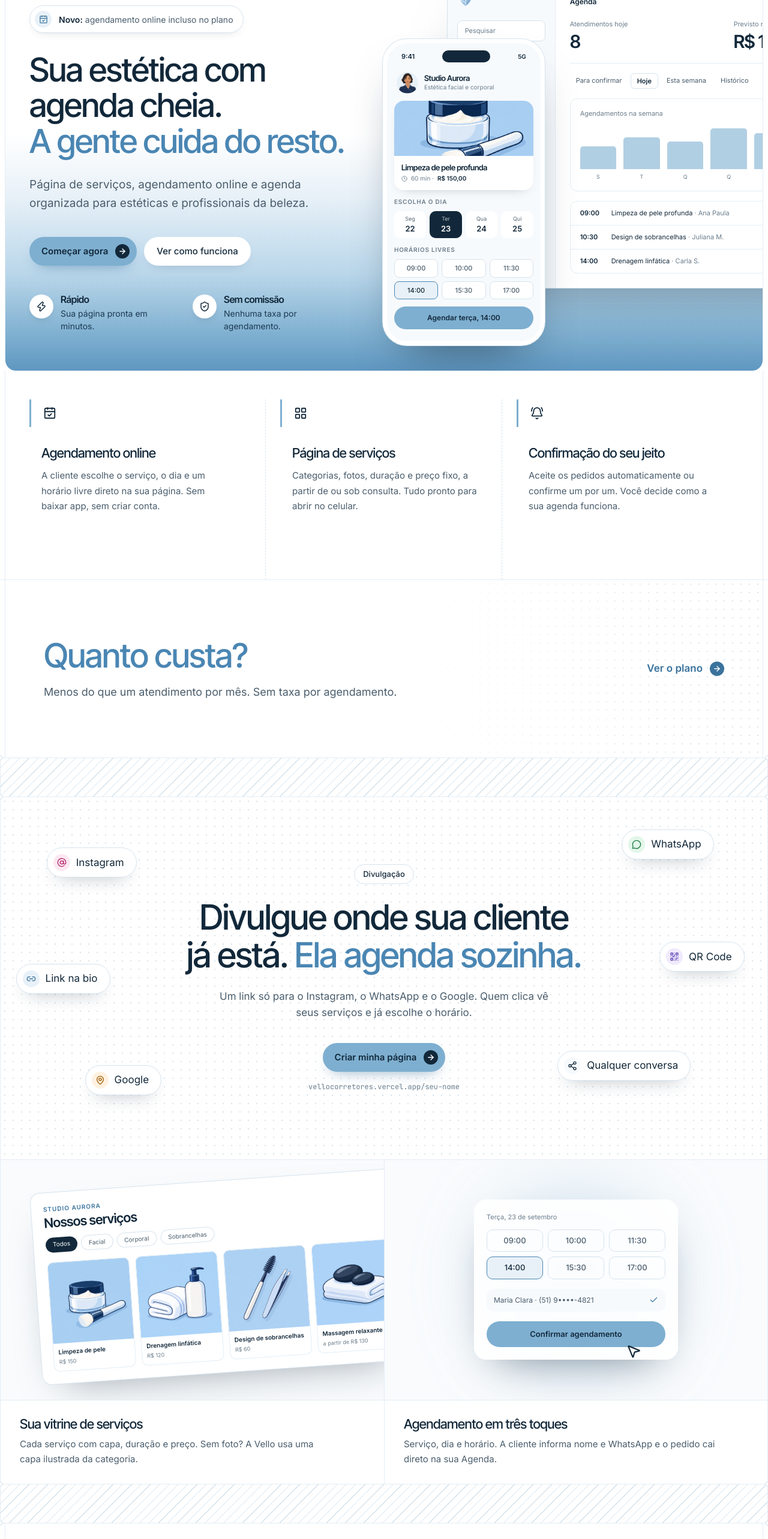
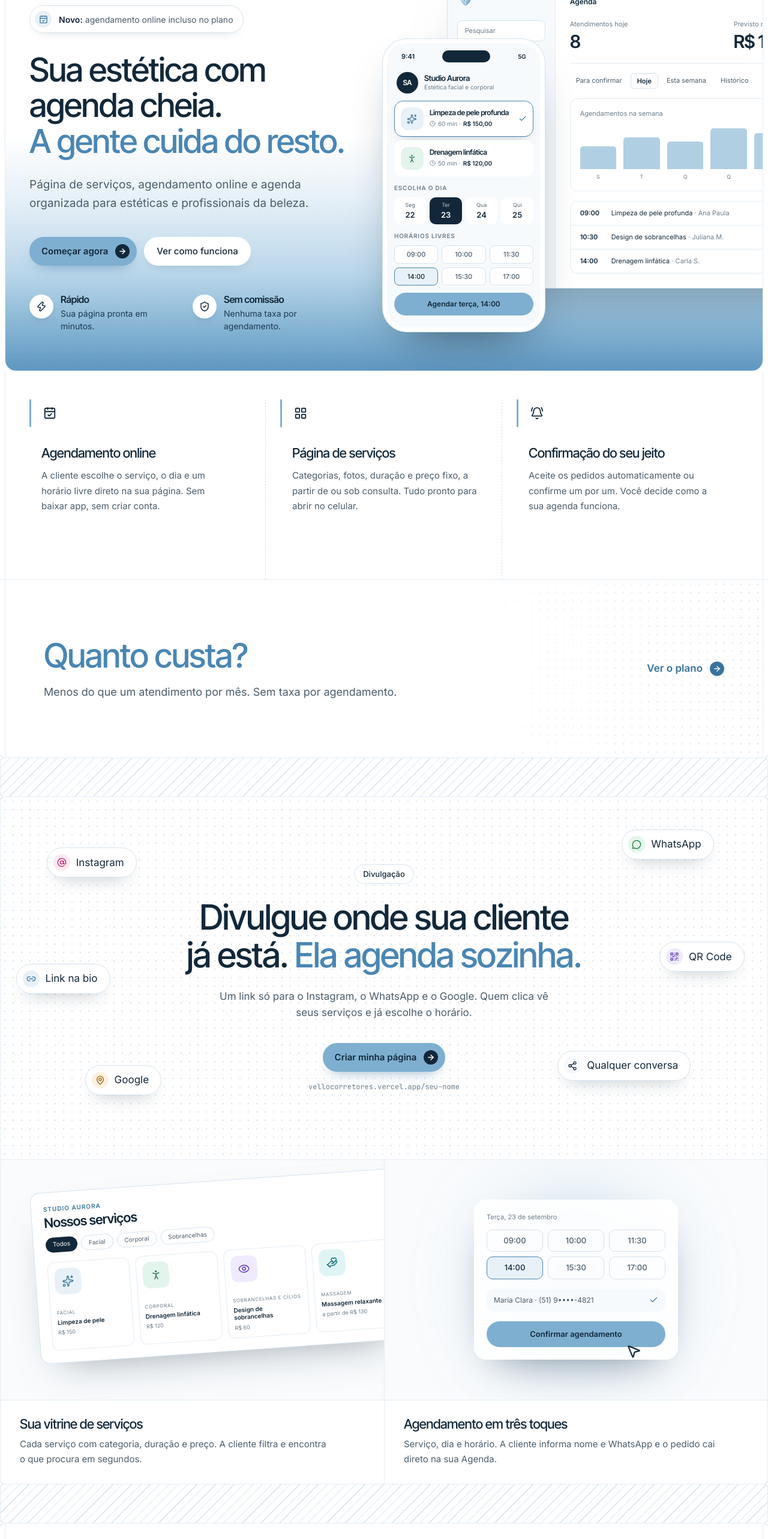
Before and after one commit to VelloCo/vello, a React (Vite) app: page / in a window 1280 px wide. Shown: the part 200-2766 px from the top of the page at 60% size. Built offline with nearby package versions, Linux system fonts and the light colour scheme; no server answers.

Commit message:
Replace landing illustrations with UI mockups and icons
Category covers and the avatar are swapped for colored category icons,
clean service cards and a support chat mockup. Only the closing section
keeps an illustration.

Co-Authored-By: Claude Opus 5 <noreply@anthropic.com>

```diff
--- a/src/components/VelloLandingEstetica.tsx
+++ b/src/components/VelloLandingEstetica.tsx
@@ -1,21 +1,32 @@
 import { useState, type ReactNode } from "react";
+import type { LucideIcon } from "lucide-react";
 import {
   ArrowRight,
   AtSign,
   BellRing,
   CalendarCheck,
   Check,
+  CheckCheck,
   Clock,
+  Eye,
+  Feather,
+  Hand,
+  HandHeart,
+  Headset,
   LayoutGrid,
   Link2,
   MapPin,
   MessageCircle,
   MousePointer2,
+  PersonStanding,
   Plus,
   QrCode,
+  Scissors,
+  Send,
   Share2,
   ShieldCheck,
   Sparkles,
+  Syringe,
   Zap,
 } from "lucide-react";
 import { appPath } from "../lib/paths";
@@ -27,17 +38,27 @@ const login = appPath("/login");
 const support = appPath("/suporte");
 const PRICE = 65.9;
 
-const covers = [
-  ["Facial", "facial"],
-  ["Corporal", "corporal"],
-  ["Depilação", "depilacao"],
-  ["Sobrancelhas e cílios", "sobrancelhas-cilios"],
-  ["Unhas", "unhas"],
-  ["Cabelo", "cabelo"],
-  ["Massagem", "massagem"],
-] as const;
+type Category = { label: string; Icon: LucideIcon; tone: string; examples: string };
 
-const cover = (file: string) => appPath(`/service-covers/${file}.jpg`);
+const categories: Category[] = [
+  { label: "Facial", Icon: Sparkles, tone: "bg-sky-soft text-sky-deep", examples: "Limpeza de pele, peeling, hidratação" },
+  { label: "Corporal", Icon: PersonStanding, tone: "bg-[#E3F4EC] text-[#1F7A52]", examples: "Drenagem, modeladora, radiofrequência" },
+  { label: "Depilação", Icon: Feather, tone: "bg-[#FFF1DC] text-[#94590A]", examples: "Cera, laser, fotodepilação" },
+  { label: "Sobrancelhas e cílios", Icon: Eye, tone: "bg-[#EFEAFD] text-[#5B3FB3]", examples: "Design, henna, lash lifting" },
+  { label: "Unhas", Icon: Hand, tone: "bg-[#FDE8F1] text-[#A8245F]", examples: "Manicure, alongamento, spa dos pés" },
+  { label: "Cabelo", Icon: Scissors, tone: "bg-[#FFEBE3] text-[#A4441C]", examples: "Corte, escova, hidratação capilar" },
+  { label: "Massagem", Icon: HandHeart, tone: "bg-[#E0F4F5] text-[#15707A]", examples: "Relaxante, pedras quentes, shiatsu" },
+  { label: "Harmonização", Icon: Syringe, tone: "bg-[#E9EEF7] text-[#34507A]", examples: "Toxina, preenchimento, bioestimulador" },
+];
+
+function CategoryIcon({ label, size = 40 }: { label: string; size?: number }) {
+  const { Icon, tone } = categories.find((item) => item.label === label) ?? categories[0];
+  return (
+    <span className={`grid shrink-0 place-items-center rounded-[12px] ${tone}`} style={{ width: size, height: size }}>
+      <Icon size={Math.round(size * 0.46)} strokeWidth={1.8} />
+    </span>
+  );
+}
 const money = (value: number) => value.toLocaleString("pt-BR", { minimumFractionDigits: 2, maximumFractionDigits: 2 });
 
 export function VelloLandingEstetica() {
@@ -321,6 +342,11 @@ function StatusChip({ confirmed, small = false }: { confirmed: boolean; small?:
   );
 }
 
+const phoneServices = [
+  { name: "Limpeza de pele profunda", label: "Facial", time: "60 min", price: "R$ 150,00", active: true },
+  { name: "Drenagem linfática", label: "Corporal", time: "50 min", price: "R$ 120,00", active: false },
+];
+
 function PhoneMock() {
   const slots = ["09:00", "10:00", "11:30", "14:00", "15:30", "17:00"];
   return (
@@ -335,22 +361,30 @@ function PhoneMock() {
           <span className="text-[10px]">5G</span>
         </div>
         <div className="flex items-center gap-2.5 px-4 pt-4">
-          <span className="h-9 w-9 overflow-hidden rounded-full bg-sky-soft">
-            <img src={appPath("/vello-onboarding-avatar.png")} alt="" className="h-full w-full object-cover" />
-          </span>
+          <span className="grid h-9 w-9 place-items-center rounded-full bg-ink font-display text-[12px] font-semibold text-white">SA</span>
           <span>
             <b className="block font-display text-[13px] font-semibold leading-tight">Studio Aurora</b>
             <span className="block font-body text-[10px] text-stone">Estética facial e corporal</span>
           </span>
         </div>
-        <div className="mx-3 mt-3 overflow-hidden rounded-[16px] bg-white shadow-[0_8px_20px_-14px_rgba(18,40,58,.4)]">
-          <img src={cover("facial")} alt="" className="h-[92px] w-full object-cover" />
-          <div className="p-3">
-            <p className="font-display text-[13px] font-semibold leading-tight">Limpeza de pele profunda</p>
-            <p className="mt-1 flex items-center gap-1.5 font-body text-[10px] text-stone">
-              <Clock size={10} /> 60 min · <b className="font-semibold text-ink">R$ 150,00</b>
-            </p>
-          </div>
+        <div className="mx-3 mt-3 space-y-1.5">
+          {phoneServices.map(({ name, label, time, price, active }) => (
+            <div
+              key={name}
+              className={`flex items-center gap-2.5 rounded-[14px] border bg-white p-2.5 ${
+                active ? "border-sky-strong shadow-[0_8px_20px_-14px_rgba(18,40,58,.5)]" : "border-transparent"
+              }`}
+            >
+              <CategoryIcon label={label} size={38} />
+              <span className="min-w-0 flex-1">
+                <b className="block truncate font-display text-[12px] font-semibold leading-tight">{name}</b>
+                <span className="mt-1 flex items-center gap-1 font-body text-[10px] text-stone">
+                  <Clock size={10} /> {time} · <b className="font-semibold text-ink">{price}</b>
+                </span>
+              </span>
+              {active && <Check size={14} className="text-sky-deep" />}
+            </div>
+          ))}
         </div>
         <div className="px-3 pt-3">
           <p className="font-body text-[10px] font-semibold uppercase tracking-[.08em] text-stone">Escolha o dia</p>
@@ -474,7 +508,7 @@ function Share() {
         <div className="grid border-t border-mist md:grid-cols-2">
           <ShareCard
             title="Sua vitrine de serviços"
-            text="Cada serviço com capa, duração e preço. Sem foto? A Vello usa uma capa ilustrada da categoria."
+            text="Cada serviço com categoria, duração e preço. A cliente filtra e encontra o que procura em segundos."
             visual={<CatalogVisual />}
           />
           <ShareCard
@@ -503,10 +537,10 @@ function ShareCard({ title, text, visual, border = false }: { title: string; tex
 
 function CatalogVisual() {
   const services = [
-    ["Limpeza de pele", "facial", "R$ 150"],
-    ["Drenagem linfática", "corporal", "R$ 120"],
-    ["Design de sobrancelhas", "sobrancelhas-cilios", "R$ 60"],
-    ["Massagem relaxante", "massagem", "a partir de R$ 130"],
+    ["Limpeza de pele", "Facial", "R$ 150"],
+    ["Drenagem linfática", "Corporal", "R$ 120"],
+    ["Design de sobrancelhas", "Sobrancelhas e cílios", "R$ 60"],
+    ["Massagem relaxante", "Massagem", "a partir de R$ 130"],
   ];
   return (
     <div
@@ -523,10 +557,11 @@ function CatalogVisual() {
         ))}
       </div>
       <div className="mt-4 grid grid-cols-4 gap-2.5">
-        {services.map(([name, file, price]) => (
-          <div key={name} className="overflow-hidden rounded-[10px] border border-mist">
-            <img src={cover(file)} alt="" className="aspect-square w-full object-cover" />
-            <div className="p-2">
+        {services.map(([name, label, price]) => (
+          <div key={name} className="rounded-[12px] border border-mist p-2.5">
+            <CategoryIcon label={label} size={44} />
+            <p className="mt-6 font-body text-[8px] uppercase tracking-[.08em] text-stone">{label}</p>
+            <div className="mt-1">
               <p className="font-body text-[10px] font-semibold leading-tight text-ink">{name}</p>
               <p className="mt-1 font-body text-[9px] text-stone">{price}</p>
             </div>
@@ -745,7 +780,7 @@ function Row({ label, value }: { label: string; value: string }) {
 /* ---------- Categorias ---------- */
 
 function Categories() {
-  const rows = [covers, [...covers].reverse()];
+  const rows = [categories, [...categories].reverse()];
   return (
     <section>
       <Frame wide className="vello-dots">
@@ -760,16 +795,16 @@ function Categories() {
           {rows.map((row, r) => (
             <div key={r} className="vello-marquee-row vello-fade-x overflow-hidden">
               <div className={`vello-marquee flex w-max gap-4 ${r ? "vello-marquee-reverse" : ""}`}>
-                {[...row, ...row].map(([label, file], i) => (
+                {[...row, ...row].map(({ label, examples }, i) => (
                   <div
-                    key={`${file}-${i}`}
+                    key={`${label}-${i}`}
                     aria-hidden={i >= row.length}
                     className="flex w-[300px] shrink-0 items-center gap-4 rounded-[14px] border border-line bg-white p-3 md:w-[360px]"
                   >
-                    <img src={cover(file)} alt="" loading="lazy" className="h-16 w-16 rounded-[10px] object-cover" />
-                    <span>
+                    <CategoryIcon label={label} size={56} />
+                    <span className="min-w-0">
                       <b className="block font-display text-[18px] font-medium tracking-[-.02em]">{label}</b>
-                      <span className="font-body text-[13px] text-stone">Capa pronta para os seus serviços</span>
+                      <span className="block truncate font-body text-[13px] text-stone">{examples}</span>
                     </span>
                   </div>
                 ))}
@@ -788,16 +823,8 @@ function SupportBlock() {
   return (
     <section>
       <Frame wide className="grid md:grid-cols-2">
-        <div className="relative grid min-h-[360px] place-items-center overflow-hidden bg-[linear-gradient(160deg,#E8F1F8,#A9CDE6)] md:min-h-[480px]">
-          <img
-            src={appPath("/vello-onboarding-avatar.png")}
-            alt="Ilustração de uma profissional de estética"
-            loading="lazy"
-            className="absolute bottom-0 h-[92%] w-auto object-contain"
-          />
-          <span className="absolute left-6 top-6 inline-flex items-center gap-2 rounded-full bg-white px-4 py-2 font-body text-[13px] font-medium shadow-[0_10px_24px_-16px_rgba(18,40,58,.6)] md:left-10 md:top-10">
-            <Sparkles size={15} className="text-sky-deep" /> Oi! Posso ajudar?
-          </span>
+        <div className="grid min-h-[420px] place-items-center overflow-hidden bg-[linear-gradient(160deg,#E8F1F8,#A9CDE6)] px-5 py-12 md:min-h-[480px]">
+          <SupportChat />
         </div>
         <Reveal className="flex flex-col justify-center px-6 py-16 md:px-16">
           <div>
@@ -815,6 +842,57 @@ function SupportBlock() {
         </Reveal>
       </Frame>
     </section>
+  );
+}
+
+const supportMessages = [
+  { mine: true, text: "Oi! Como libero os horários de sábado?", time: "10:02" },
+  { mine: false, text: "Oi! Em Configurações, abra Disponibilidade, ative o sábado e escolha o horário.", time: "10:03" },
+  { mine: true, text: "Deu certo, já apareceu na minha página!", time: "10:05" },
+  { mine: false, text: "Perfeito! Qualquer coisa é só chamar.", time: "10:05" },
+];
+
+function SupportChat() {
+  return (
+    <div
+      aria-hidden="true"
+      className="w-full max-w-[380px] overflow-hidden rounded-[22px] border border-white bg-white/90 shadow-[0_30px_70px_-36px_rgba(18,40,58,.6)] backdrop-blur"
+    >
+      <div className="flex items-center gap-3 border-b border-mist px-4 py-3">
+        <span className="grid h-10 w-10 place-items-center rounded-full bg-ink text-white">
+          <Headset size={18} />
+        </span>
+        <span>
+          <b className="block font-body text-[14px] font-semibold">Suporte Vello</b>
+          <span className="flex items-center gap-1.5 font-body text-[12px] text-stone">
+            <span className="h-2 w-2 rounded-full bg-[#2FB36B]" /> online agora
+          </span>
+        </span>
+      </div>
+      <div className="space-y-2.5 bg-paper/70 px-4 py-5">
+        {supportMessages.map(({ mine, text, time }) => (
+          <div key={text} className={`flex ${mine ? "justify-end" : "justify-start"}`}>
+            <div
+              className={`max-w-[80%] rounded-[16px] px-3.5 py-2.5 font-body text-[13px] leading-snug text-ink ${
+                mine ? "rounded-br-[4px] bg-sky" : "rounded-bl-[4px] border border-mist bg-white"
+              }`}
+            >
+              {text}
+              <span className="ml-2 inline-flex items-center gap-0.5 align-bottom text-[10px] text-ink/55">
+                {time}
+                {mine && <CheckCheck size={12} />}
+              </span>
+            </div>
+          </div>
+        ))}
+      </div>
+      <div className="flex items-center gap-2 border-t border-mist px-3 py-3">
+        <span className="flex-1 rounded-full bg-paper px-4 py-2.5 font-body text-[13px] text-stone">Escreva sua dúvida…</span>
+        <span className="grid h-9 w-9 place-items-center rounded-full bg-ink text-white">
+          <Send size={15} />
+        </span>
+      </div>
+    </div>
   );
 }
 
@@ -836,7 +914,7 @@ function Faq() {
     ],
     [
       "Como mostro os meus serviços e preços?",
-      "Cada serviço tem categoria, duração, fotos e preço fixo, a partir de ou sob consulta. Sem foto, a Vello usa uma capa ilustrada da categoria.",
+      "Cada serviço tem categoria, duração e preço fixo, a partir de ou sob consulta. Fotos são opcionais.",
     ],
     [
       "Funciona para clínica com várias profissionais?",
```
Also changed, not shown: 1 other file (tests, documents, lock files or other folders).
